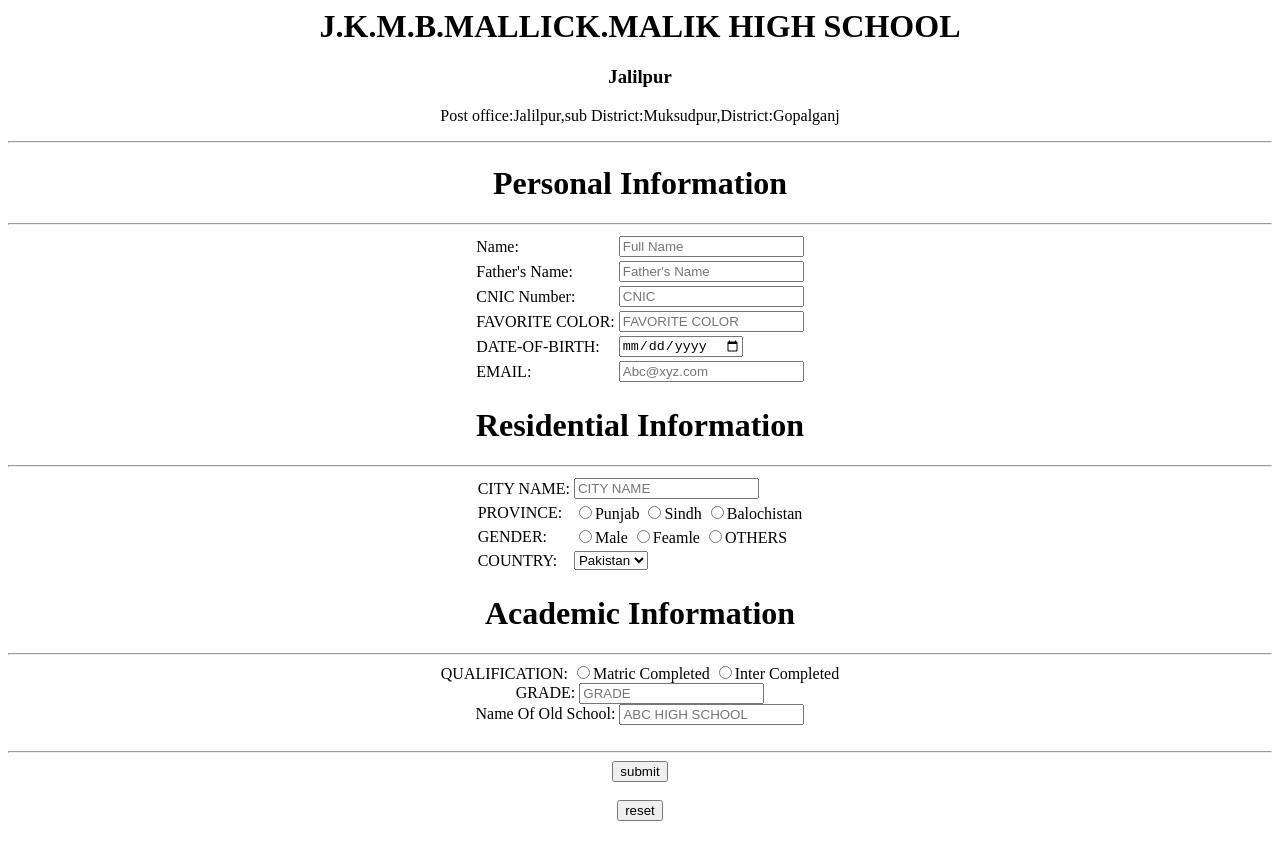
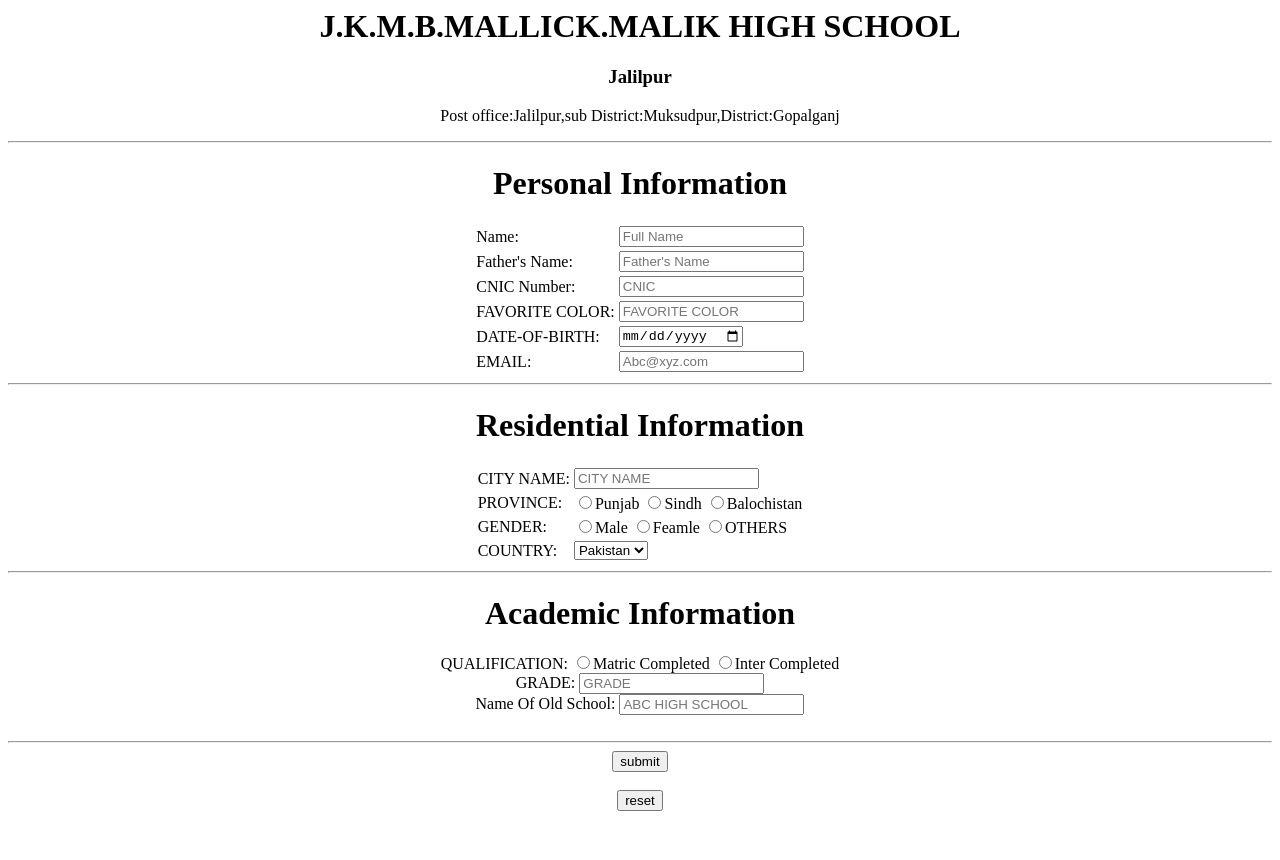
Before and after one commit to sarmadshakeel/admission-form, a plain HTML site: page 13.10.2021.html in a window 1280 px wide. Drawn offline with Linux system fonts and the light colour scheme.

Commit message:
setting some tag

```diff
--- a/13.10.2021.html
+++ b/13.10.2021.html
@@ -9,8 +9,8 @@
 
     <form><center>
         <div>
-      <h1>Personal Information</h1></hr>
-        </div><hr>
+      <h1>Personal Information</h1>
+        </div>
       <table>
           <tr>
               <td>
@@ -62,11 +62,11 @@
           </tr>
 
       </table>
-
+     <hr>
       <div>
 
       <h1>Residential Information</h1>
-      </div><hr>
+      </div>
       <table>
           <tr>
               <td>
@@ -110,10 +110,10 @@
                   </td>
               </tr>
            </table>
-
+     <hr>
         <div>
            <h1>Academic Information</h1>
-          </div><hr>
+          </div>
            <tr>
                <td>
                 QUALIFICATION:
```
